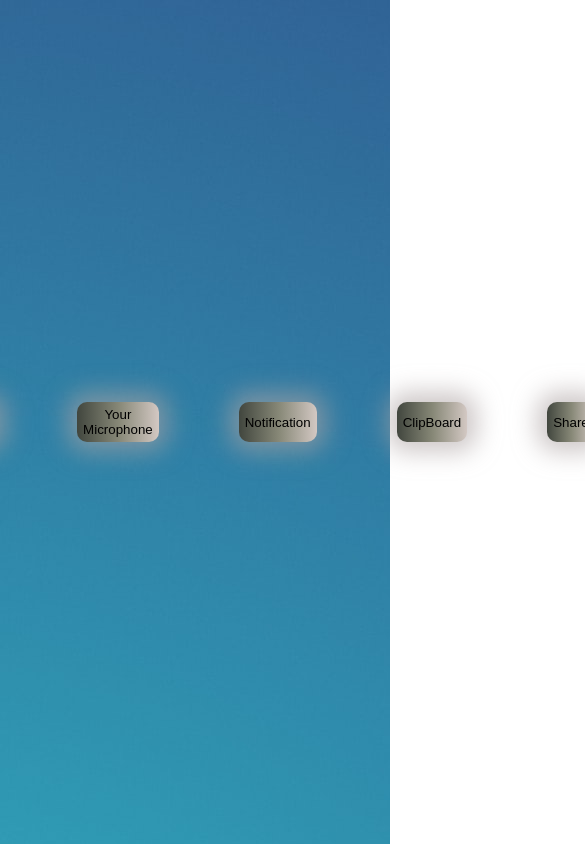
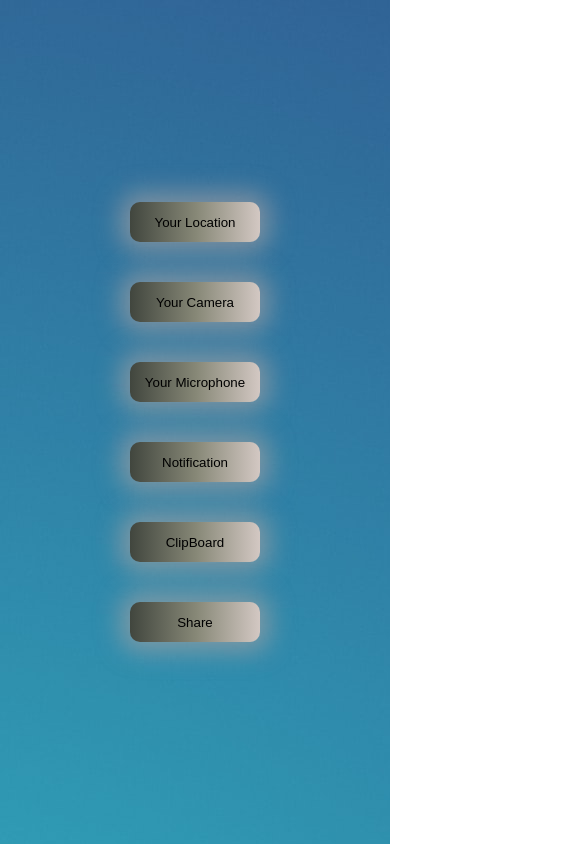
Before and after one commit to MhmdNdri/Next-Access, a Next.js app: page /pwa-sample/ in a window 390 px wide. Shown: the whole page, 585 px wide, since content can reach past the window. Built offline with nearby package versions, Linux system fonts and the light colour scheme.

Commit message:
fix responsive problem

```diff
--- a/styles/Home.module.css
+++ b/styles/Home.module.css
@@ -25,3 +25,12 @@
   color: #fff;
   text-decoration: none;
 }
+
+@media only screen and (max-width: 668px) {
+  div.container{
+    flex-direction: column;
+  }
+  button.btn{
+    margin: 20px 0px 20px 0px;
+  }
+}
```
Also changed, not shown: 1 other file (tests, documents, lock files or other folders).
